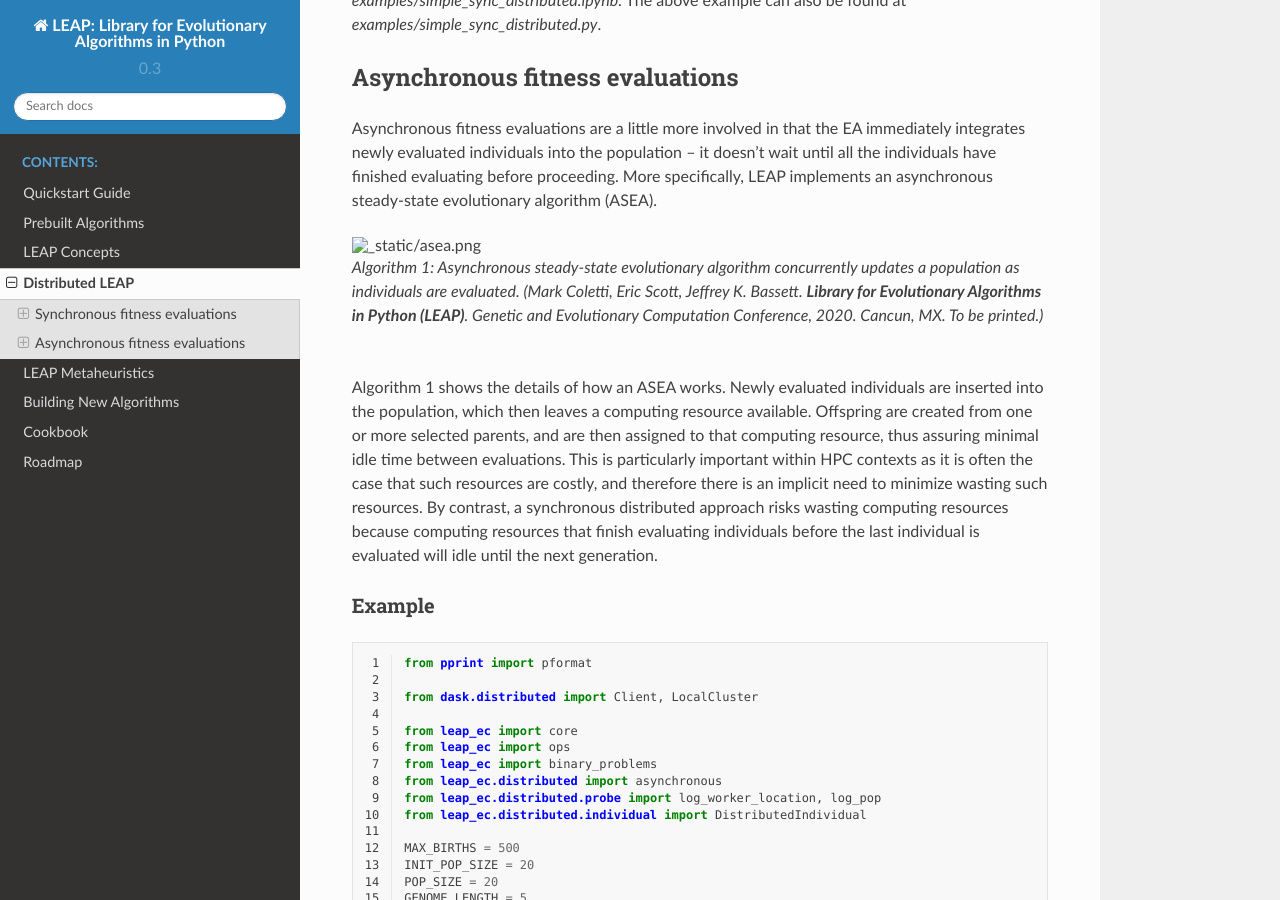
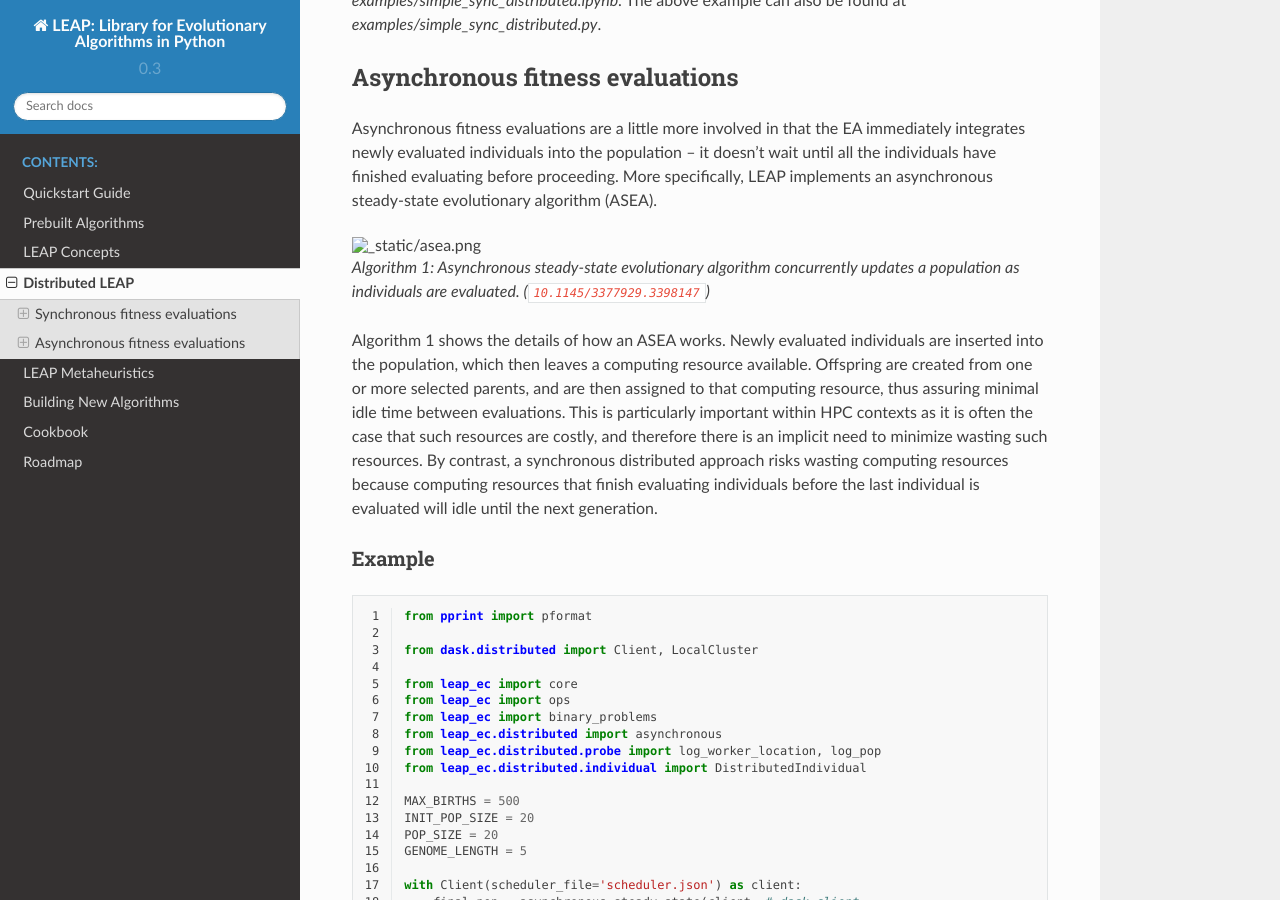
Before and after one commit to AureumChaos/LEAP, a Sphinx documentation site: the page built from docs/source/distributed.rst, in a window 1280 px wide and 900 px high, scrolled down 1466 px. Built offline with Sphinx 7.4.7 and the Read the Docs theme 2.0.0, drawn with Linux system fonts in a browser that asks for light colours; cross-references to code outside the pages are shown as plain code.

Commit message:
Added citation for LEAP and use of bibliography.

```diff
--- a/docs/source/conf.py
+++ b/docs/source/conf.py
@@ -46,6 +46,7 @@ extensions = [
     'sphinx.ext.inheritance_diagram',
     'sphinx.ext.coverage',
     'sphinx.ext.mathjax',
+    'sphinxcontrib.bibtex',
     'sphinx_rtd_theme'
 ]
 
--- a/docs/source/distributed.rst
+++ b/docs/source/distributed.rst
@@ -70,10 +70,7 @@ LEAP implements an asynchronous steady-state evolutionary algorithm (ASEA).
 .. figure:: _static/asea.png
 
     Algorithm 1: Asynchronous steady-state evolutionary algorithm concurrently
-    updates a population as individuals are evaluated. (Mark Coletti, Eric Scott,
-    Jeffrey K. Bassett. **Library for Evolutionary Algorithms in Python (LEAP)**.
-    Genetic and Evolutionary Computation Conference, 2020. Cancun, MX. To be
-    printed.)
+    updates a population as individuals are evaluated.  (:cite:`10.1145/3377929.3398147`)
 
 Algorithm 1 shows the details of how an ASEA works.  Newly evaluated individuals
 are inserted into the population, which then leaves a computing resource available.
```
Also changed, not shown: docs/source/readme.rst (+25 -0 lines).
